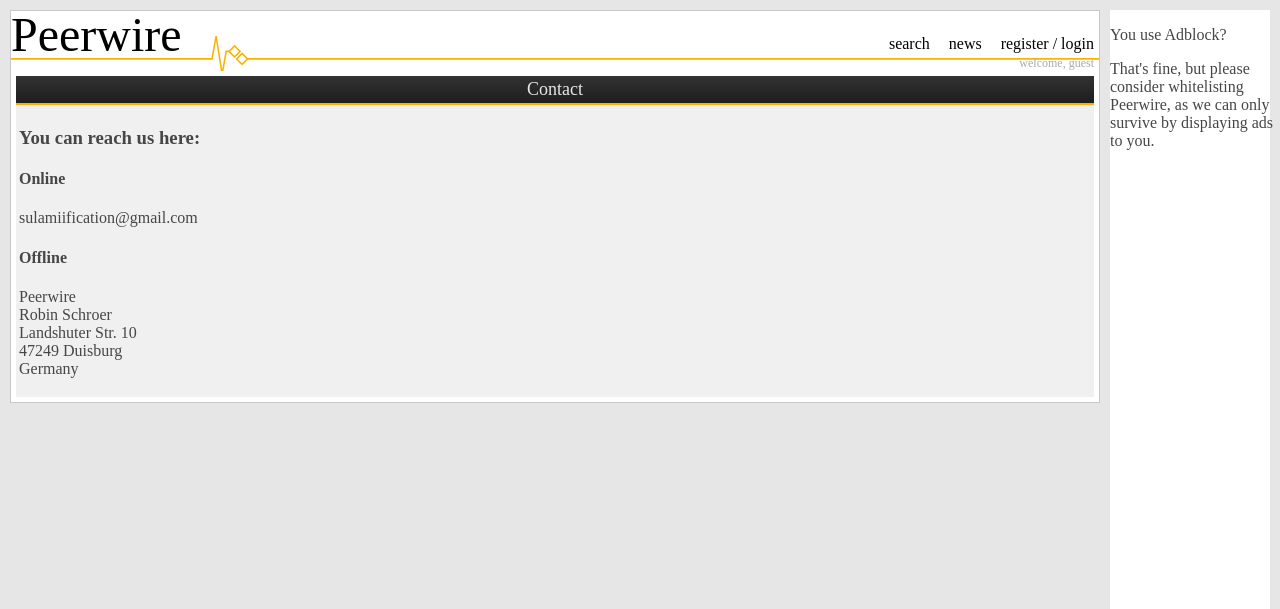
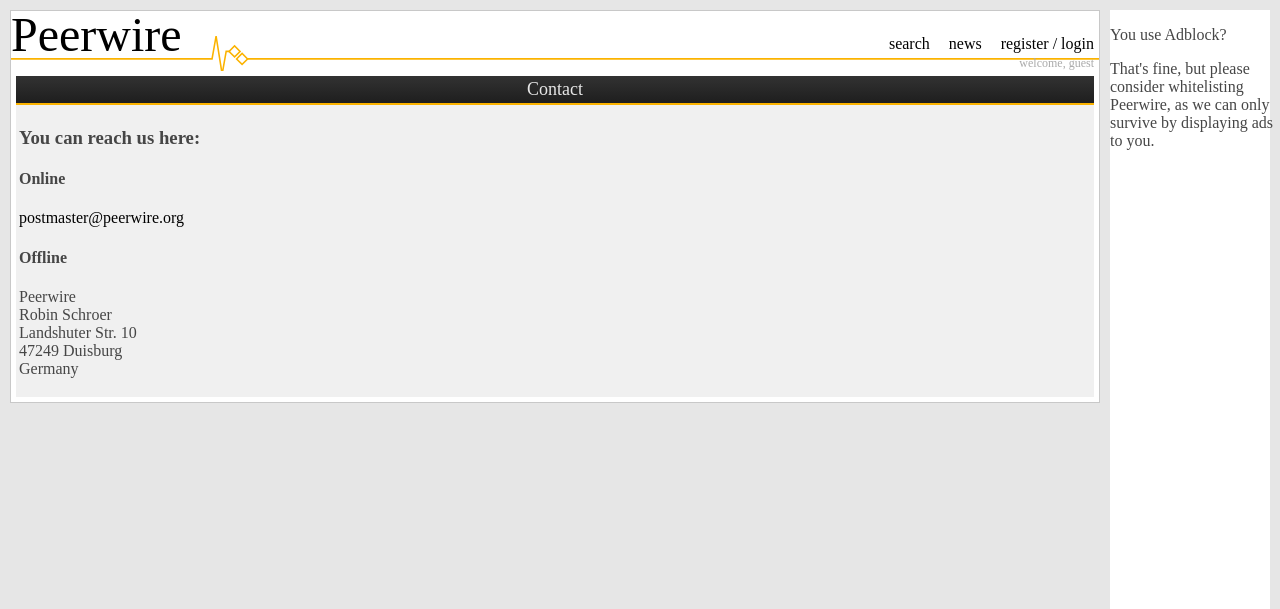
Before and after one commit to sulami/peerwire_pm, a Django app: template templates/contact.html in a window 1280 px wide. Shown: the top 609 px of the page. Run offline with Django 3.2, Linux system fonts and the light colour scheme; the template is opened without the code that fills it, so the values that code supplies are empty; some web fonts are replaced.

Commit message:
templates: changed contact email

```diff
--- a/templates/contact.html
+++ b/templates/contact.html
@@ -12,7 +12,7 @@
 
         <h4>Online</h4>
         <p>
-        sulamiification@gmail.com
+        <a href="mailto:postmaster@peerwire.org">postmaster@peerwire.org</a>
         </p>
 
         <h4>Offline</h4>
```
